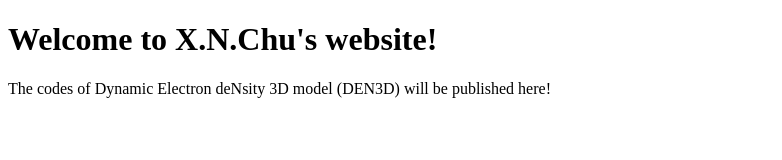
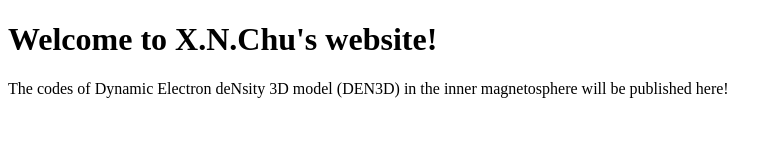
Before and after one commit to xnchu/xnchu2.github.io, a plain HTML site: page index.html in a window 1280 px wide. Shown: the whole page, without its empty margins (0-782 px from the left). Drawn offline with Linux system fonts and the light colour scheme.

Commit message:
Update index.html

```diff
--- a/index.html
+++ b/index.html
@@ -2,6 +2,6 @@
 <html>
 <body>
 <h1>Welcome to X.N.Chu's website!</h1>
-<p>The codes of Dynamic Electron deNsity 3D model (DEN3D) will be published here!</p>
+<p>The codes of Dynamic Electron deNsity 3D model (DEN3D) in the inner magnetosphere will be published here!</p>
 </body>
 </html>
```
